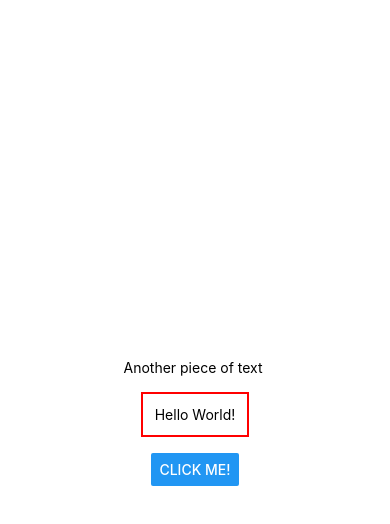
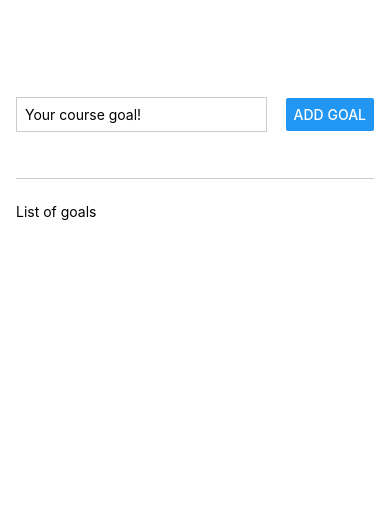
Before and after one commit to PetyrDzhunov/React-Native-Udemy-Course, a React Native app in the folder RNCourse/: screen / in a window 390 px wide. Shown: the top 524 px of the page. Built offline with nearby package versions, Linux system fonts and the light colour scheme.

Commit message:
flexbox in react native

```diff
--- a/RNCourse/App.js
+++ b/RNCourse/App.js
@@ -1,28 +1,42 @@
-import { Button, StyleSheet, Text, View } from 'react-native';
+import { Button, StyleSheet, Text, TextInput, View } from 'react-native';
 
 export default function App() {
   return (
-    <View style={styles.container}>
-      <View>
-        <Text>Another piece of text </Text>
+    <View style={styles.appContainer}>
+      <View style={styles.inputContainer}>
+        <TextInput style={styles.textInput} placeholder='Your course goal!' />
+        <Button s title='Add Goal' />
       </View>
-      <Text style={styles.text}>Hello World!</Text>
-      <Button title='Click me!'></Button>
+      <View style={styles.goalsContainer}>
+        <Text>List of goals</Text>
+      </View>
     </View>
   );
 }
 
 const styles = StyleSheet.create({
-  container: {
+  appContainer: {
+    paddingTop: 50,
+    paddingHorizontal: 16,
     flex: 1,
-    backgroundColor: '#fff',
+  },
+  inputContainer: {
+    flex: 1,
+    flexDirection: 'row',
+    justifyContent: 'space-between',
     alignItems: 'center',
-    justifyContent: 'center',
+    marginBottom: 24,
+    borderBottomWidth: 1,
+    borderBottomColor: '#cccccc',
   },
-  text: {
-    margin: 16,
-    borderWidth: 2,
-    borderColor: 'red',
-    padding: 12,
+  textInput: {
+    borderWidth: 1,
+    borderColor: '#cccccc',
+    width: '70%',
+    marginRight: 8,
+    padding: 8,
+  },
+  goalsContainer: {
+    flex: 5,
   },
 });
```
